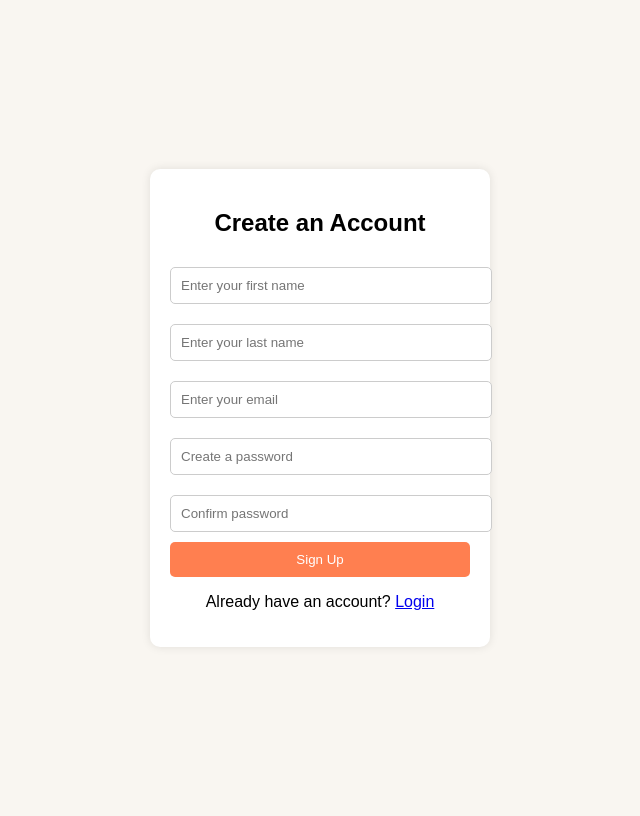
After one commit to Mirzohidde4/Al-Kitab, a Django app: page /signup/ in a window 1280 px wide. The commit adds this page. Shown: the whole page, without its empty margins (320-960 px from the left). Run offline with Django 5.2, Linux system fonts and the light colour scheme.

Commit message:
registration

```diff
--- a/main/urls.py
+++ b/main/urls.py
@@ -4,9 +4,7 @@ from .views import *
 
 urlpatterns = [
     path('', IndexPage, name='index'),
-    # path('featured/', FeaturedPage, name='featured-books'),
-    # path('popular/', PopularPage, name='popular-books'),
-    # path('offer/', OfferPage, name='special-offer'),
-    # path('articles/', ArticlesPage, name='latest-blog'),
-    # path('download-app/', DownloadAppPage, name='download-app'),
+    path('login/', login_view, name='login'),
+    path('signup/', signup_view, name='signup'),
+    path('logout/', logout_view, name='logout'),
 ]
--- a/main/views.py
+++ b/main/views.py
@@ -1,6 +1,8 @@
-from django.shortcuts import render
+from django.shortcuts import render, redirect
 from .models import *
 from django.core.paginator import Paginator
+from django.contrib.auth import authenticate, login, logout
+from django.contrib import messages
 
 # Create your views here.
 def IndexPage(request):
@@ -12,3 +14,47 @@ def IndexPage(request):
     page_number = request.GET.get("page")
     page_obj = paginator.get_page(page_number)
     return render(request, "index.html", {'page_obj': page_obj})
+
+
+def signup_view(request):
+    if request.method == "POST":
+        first_name = request.POST.get("first_name")
+        last_name = request.POST.get("last_name")
+        email = request.POST.get("email")
+        password = request.POST.get("password")
+        confirm_password = request.POST.get("confirm_password")
+
+        if password != confirm_password:
+            messages.error(request, "Passwords do not match!")
+            return redirect("signup")
+        else:
+            if CustomUser.objects.filter(email=email).exists():
+                messages.error(request, "Email already registered!")
+                return redirect("signup")
+            else:
+                user = CustomUser.objects.create_user(email=email, password=password, first_name=first_name, last_name=last_name)
+                user.save()
+                login(request, user)
+                return redirect("index")
+    return render(request, "signup.html")
+
+
+def login_view(request):
+    if request.method == "POST":
+        email = request.POST.get("email")
+        password = request.POST.get("password")
+        user = authenticate(request, email=email, password=password)
+
+        if user is not None:
+            login(request, user)
+            return redirect("index")  # Bosh sahifaga yo‘naltirish
+        else:
+            messages.error(request, "Invalid email or password!")
+            return redirect("login")
+
+    return render(request, "login.html")
+
+
+def logout_view(request):
+    logout(request)
+    return redirect("index")
--- /dev/null
+++ b/static/styles.css
@@ -0,0 +1,35 @@
+body {
+    font-family: Arial, sans-serif;
+    background: #f9f6f1;
+    display: flex;
+    justify-content: center;
+    align-items: center;
+    height: 100vh;
+}
+.container {
+    background: white;
+    padding: 20px;
+    border-radius: 10px;
+    box-shadow: 0 0 10px rgba(0, 0, 0, 0.1);
+    text-align: center;
+    width: 300px;
+}
+input {
+    width: 100%;
+    padding: 10px;
+    margin: 10px 0;
+    border: 1px solid #ccc;
+    border-radius: 5px;
+}
+button {
+    width: 100%;
+    padding: 10px;
+    background: #ff7f50;
+    color: white;
+    border: none;
+    border-radius: 5px;
+    cursor: pointer;
+}
+button:hover {
+    background: #ff6347;
+}
--- /dev/null
+++ b/templates/signup.html
@@ -0,0 +1,25 @@
+<!DOCTYPE html>
+{% load static %}
+<html lang="en">
+<head>
+    <meta charset="UTF-8">
+    <meta name="viewport" content="width=device-width, initial-scale=1.0">
+    <title>Sign Up | BOOKSAW</title>
+    <link rel="stylesheet" href="{% static 'styles.css' %}">
+</head>
+<body>
+    <div class="container">
+        <h2>Create an Account</h2>
+        <form method="POST" class="signup-form">
+            {% csrf_token %}
+            <input type="text" name="first_name" placeholder="Enter your first name" required>
+            <input type="text" name="last_name" placeholder="Enter your last name" required>
+            <input type="email" name="email" placeholder="Enter your email" required>
+            <input type="password" name="password" placeholder="Create a password" required>
+            <input type="password" name="confirm_password" placeholder="Confirm password" required>
+            <button type="submit">Sign Up</button>
+        </form>
+        <p>Already have an account? <a href="{% url 'login' %}">Login</a></p>
+    </div>
+</body>
+</html>
```
Also changed, not shown: config/settings.py (+12 -1 lines), main/admin.py (+8 -0 lines), main/models.py (+53 -0 lines), templates/index.html (+23 -6 lines), templates/login.html (added, +22 -0 lines), db.sqlite3, main/migrations/0001_initial.py, main/migrations/0002_alter_books_image.py (deleted), main/migrations/0003_alter_books_price.py (deleted).
